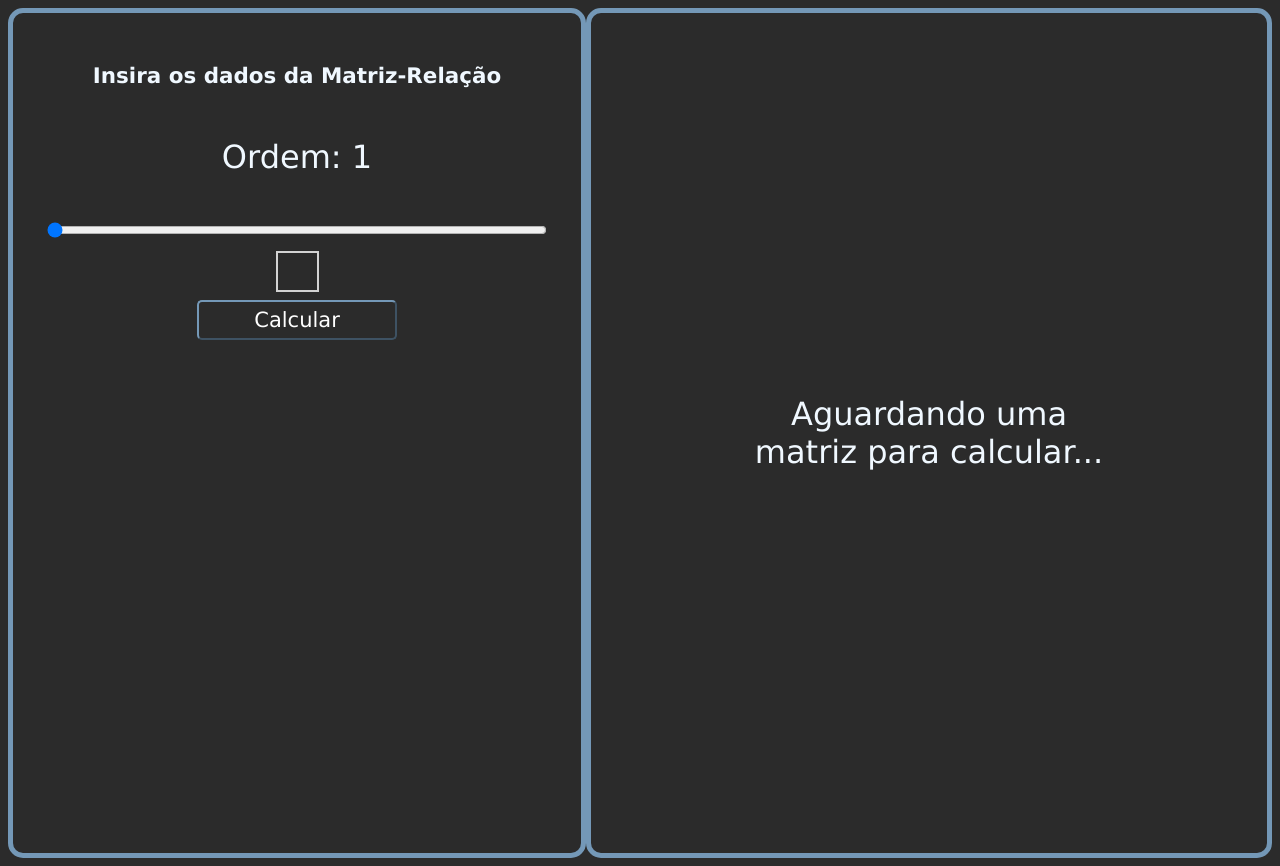
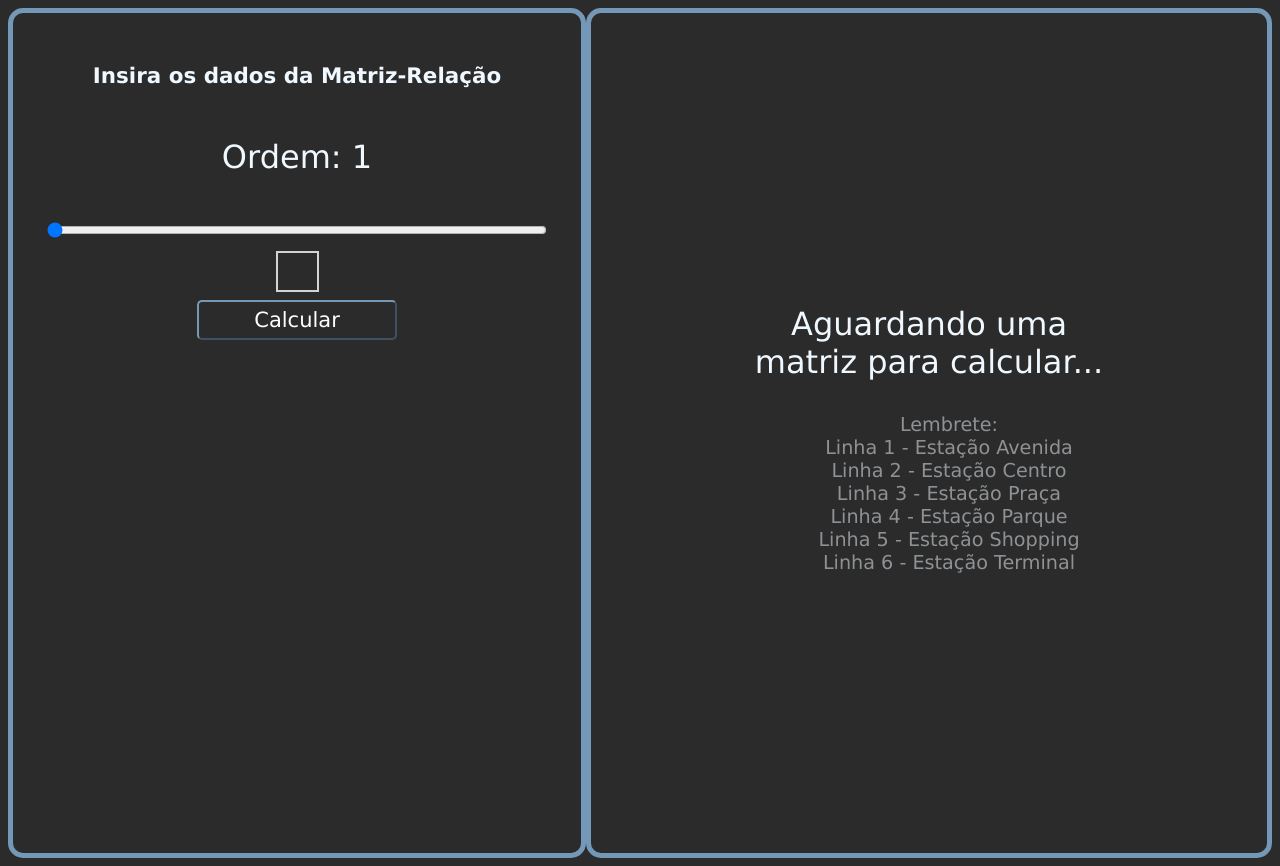
Before and after one commit to Shinzou27/metroLines, a plain HTML site: page index.html in a window 1280 px wide. Drawn offline with Linux system fonts and the light colour scheme.

Commit message:
feat: add hint

```diff
--- a/index.html
+++ b/index.html
@@ -11,6 +11,7 @@
     <div id="outerDiv">
         <div id="inputs">
             <h6>Insira os dados da Matriz-Relação</h6>
+
             <p id="matrixSizeLabel">Ordem: 1</p>
             <input type="range" value="1" min="1" max="10" id="matrixSize">
             <div id="matrixCreator">
@@ -19,7 +20,19 @@
             <button id="calc">Calcular</button>
         </div>
         <div id="results">
-            <p>Aguardando uma matriz para calcular...</p>
+            <div>
+                <p>Aguardando uma matriz para calcular...</p>
+                <ul>
+                    Lembrete:
+                    <li>Linha 1 - Estação Avenida</li>
+                    <li>Linha 2 - Estação Centro</li>
+                    <li>Linha 3 - Estação Praça</li>
+                    <li>Linha 4 - Estação Parque</li>
+                    <li>Linha 5 - Estação Shopping</li>
+                    <li>Linha 6 - Estação Terminal</li>
+                </ul>
+            </div>
+
         </div>
     </div>
     <script src="script.js" type="module"></script>
```
